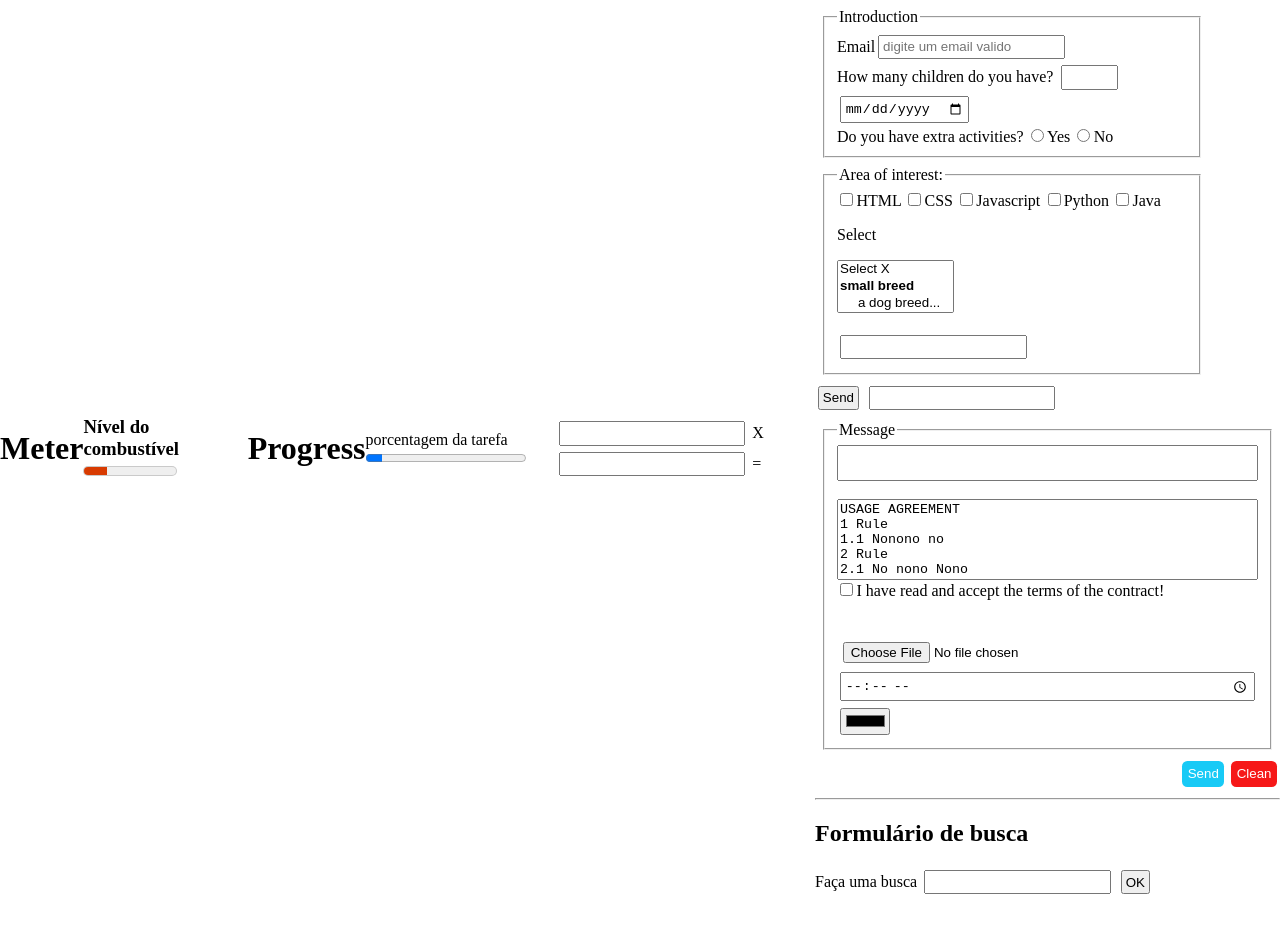
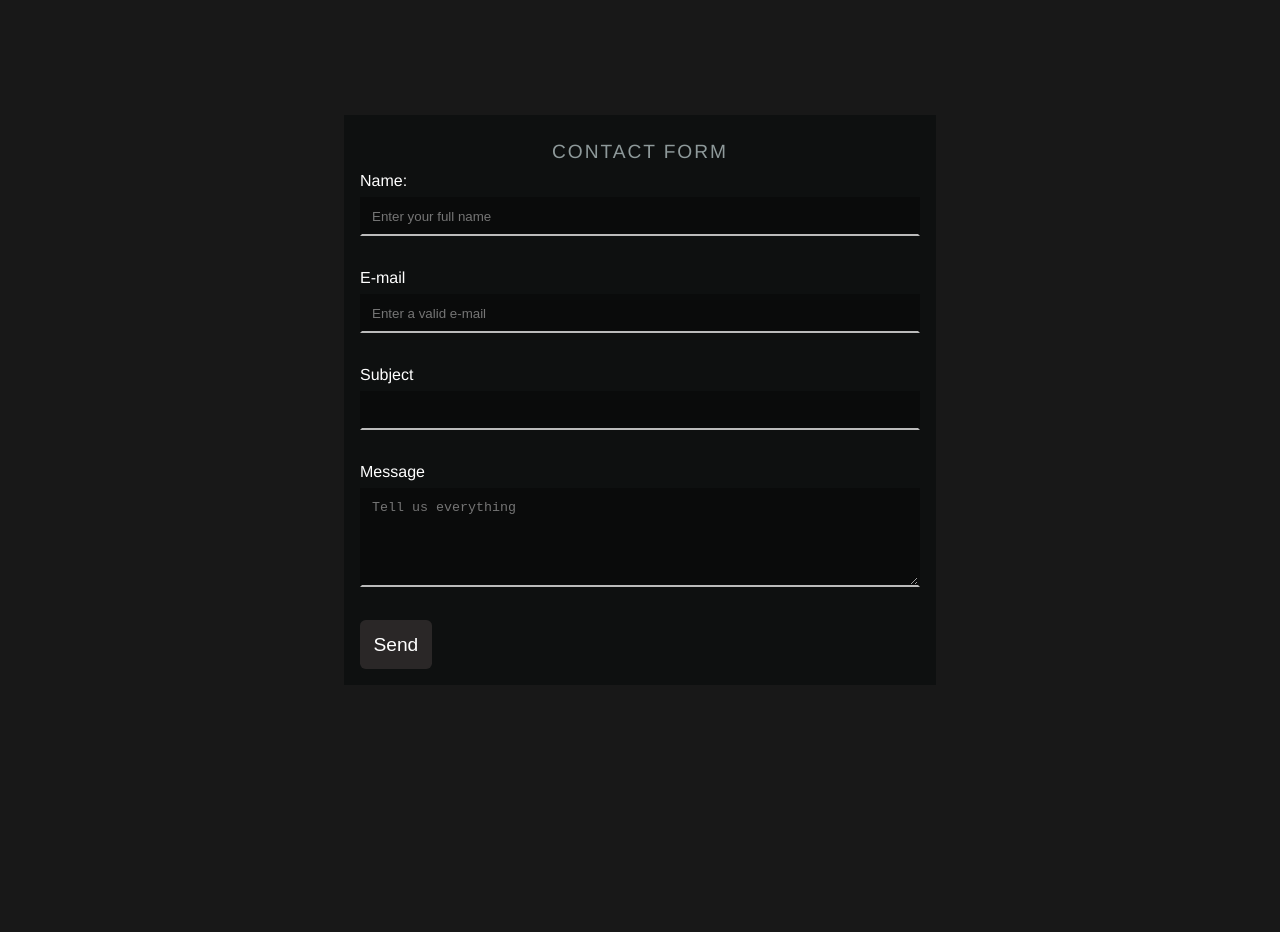
Before and after one commit to fcesarf80/Pets, a plain HTML site: page form.html in a window 1280 px wide. After the commit the page ends 800 px from the top, so only its background shows below. Drawn offline with Linux system fonts and the light colour scheme.

Commit message:
Contact Form
Contact Form

```diff
--- /dev/null
+++ b/css/contact.css
@@ -0,0 +1,93 @@
+html {
+    background-color: #181818;
+    font-family: "Helvetica Neue", Arial, sans-serif;
+    color: white;
+}
+
+body {
+    display: flex;
+    justify-content: center;
+    align-items: center;
+    min-height: 100vh;
+    margin: 0;
+}
+
+form {
+    width: 90%;
+    min-width: 28.125em;
+    max-width: 35em;
+    background-color: #0e1010;
+    padding: 1em;
+}
+
+fieldset {
+    border: none;
+    padding: 0;
+    margin: 0;
+}
+
+label,
+input,
+textarea {
+    display: block;
+    width: 100%;
+    box-sizing: border-box;
+}
+
+input,
+textarea {
+    background-color: rgba(0, 0, 0, .3);
+    border: 2px solid transparent;
+    border-bottom-color: #bbb;
+    padding: .75em;
+    margin: .5em 0 2.5em;
+    color: white;
+    outline: 0;
+}
+
+input:invalid,
+textarea:invalid {
+    /* background-color: red; */
+}
+
+/* input:valid,
+textarea:valid {
+    background-color: green;
+} */
+
+input:invalid:focus,
+textarea:invalid:focus {
+    border-bottom: 2px solid #ff000d;
+}
+
+input:valid:focus,
+textarea:valid:focus {
+    border-bottom: 2px solid #0ec72a;
+}
+
+input:focus,
+textarea:focus {
+    border-bottom: 2px solid #8e999a;
+    background-color: #2a2727;
+}
+
+
+legend {
+    padding: .5em;
+    text-align: center;
+    text-transform: uppercase;
+    font-size: 1.2em;
+    font-weight: 500;
+    letter-spacing: .1em;
+    color: #8e999a;
+}
+
+.btn {
+    background-color: #2a2727;
+    color:white;
+    cursor: pointer;
+    padding: .7em;
+    font-size: 1.2em;
+    border: none;
+    border-radius: .3em;
+}
--- a/form.html
+++ b/form.html
@@ -2,183 +2,33 @@
 <html lang="en">
 <head>
     <meta charset="UTF-8">
-    <title>Formulário</title>
-    <style>
-        body {
-            display: flex;
-            justify-content: center;
-            align-items: center;
-            min-height: 100vh;
-            margin: 0;
-            padding-bottom: 70vh;
-        }
+    <title>Login</title>
 
-        textarea {
-            resize: none;
-        }
+    <link rel="stylesheet" href="css/contact.css">
 
-        fieldset {
-            width: 21.875rem;
-            display: flex;
-            flex-direction: column;
-            justify-content: center;
-            /* align-items: right; */
-            margin: .5rem;
-        }
+    </head>
 
-        input {
-            margin: .2rem;
-            padding: .2em;
-        }
+<body>
 
-        .btn-1 {
-          margin-left: auto;
-          background-color: rgb(24, 202, 246);
-          color:white;
-          border: none;
-          cursor: pointer;
-          padding: .4em;
-          border-radius: .4em;
-}
+    <form action="">
+        <fieldset>
+            <legend>Contact Form</legend>
 
-        .btn-2 {
-          margin-left: auto;
-          background-color:rgb(246, 24, 24);
-          color:white;
-          border: none;
-          cursor: pointer;
-          padding: .4em;
-          border-radius: .4em;
-}
+            <label for="name">Name:</label>
+            <input type="text" id="name" name="name" required placeholder="Enter your full name">
 
-       .actions {
-          text-align: right;
-}
+            <label for="email">E-mail</label>
+            <input type="email" name="email" id="email" required placeholder="Enter a valid e-mail">
 
-.actions-left {
-          text-align: left;
-}
-    </style>
-</head>
-<body>
-    <h1>Meter</h1>
-    <h3><label for="combustivel">Nível do combustível</label>
-    <meter id="combustivel" min="0" max="100" low="30" high="90" value="25" optimum="95"></meter></h3>
+            <label for="subject">Subject</label>
+            <input type="text" id="subject" name="subject">
 
-    <h1>Progress</h1>
-<label>porcentagem da tarefa
-    <progress max="100" value="10">10%</progress>
-</label>
+            <label for="Message">Message</label>
+            <textarea name="message" id="message" rows="5" required maxlength="1000" minlength="20" placeholder="Tell us everything"></textarea>
 
-<form oninput="result.value= a.value * b.value">
-    <input type="number" name="a" id="a"> X
-    <input type="number" name="b" id="b"> =
-    <output name="result" for="a b"></output>
-
-</form>
-<br><br><br><br>
-    <form>
-        <fieldset>
-            <legend>Introduction</legend>
-            <label>Email<input type="email" name="Email" placeholder="digite um email valido"></label>
-            <label for="children">How many children do you have?
-            <input type="number" id="children" min="0" max="10"></label>
-            <label><input type="date" min="2025-01-15"></label>
-
-            <div>
-                <label>
-                    Do you have extra activities?
-                    <input type="radio" name="extra_activity" value="yes">Yes
-                </label>
-                <label>
-                   <input type="radio" name="extra_activity" value="no">No
-                </label>
-            </div>
-
+            <button type="submit" class="btn">Send</button>
         </fieldset>
-        <fieldset>
-          <legend>Area of interest:</legend>
-          <div>
-            <label><input type="checkbox" name="interest" value="html">HTML</label>
-            <label><input type="checkbox" name="interest" value="css">CSS</label>
-            <label><input type="checkbox" name="interest" value="javascript">Javascript</label>
-            <label><input type="checkbox" name="interest" value="python">Python</label>
-            <label><input type="checkbox" name="interest" value="java">Java</label>
-          </div>
-
-          <label><p>Select</p>
-
-            <select name="language"required multiple size="3">
-                <option value="">Select X</option>
-                <optgroup label="small breed">
-                    <option value="">a dog breed...</option>
-                    <option value="Bulldog">French Bulldog</option>
-                    <option value="Pomeranian">Pomeranian</option>
-                    <option value="Beagle">Beagle</option>
-                </optgroup>
-                <optgroup label="medium breed"></optgroup>
-                    <option value="Collie">Border Collie</option>
-                    <option value="Poodle">Poodle</option>
-                    <option value="Labrador">Labrador Retriever</option>
-                </optgroup>
-            </select>
-
-<br><br>
-<input type="text" list="linguagemList">
-    <datalist id="linguagemList">
-       <option value="White">
-       <option value="Black">
-       <option value="Red">
-       <option value="Green">
-       <option value="Yellow">
-       <option value="Blue">
-    </datalist>
-        </label>
-        </fieldset>
-
-        <input type="submit" value="Send">
-
-        <input type="text">
-
-        <fieldset>
-            <legend>Message</legend>
-            <textarea name="msg" cols="30"rows="2" maxlength="255">
-            </textarea>
-            <br>
-            <textarea cols="50" rows="5" readonly>
-USAGE AGREEMENT
-1 Rule
-1.1 Nonono no
-2 Rule
-2.1 No nono Nono
-            </textarea>
-            <label><input type="checkbox">I have read and accept the terms of the contract!</label>
-            <br><br>
-            <input type="file" value="send">
-        <input type="time" name="">
-        <input type="color">
-
-        </fieldset>
-
-        <div class="actions">
-            <input type="submit" value="Send" class="btn-1">
-            <input type="reset" value="Clean" class="btn-2">
-        </div>
-        <hr>
-<h2>Formulário de busca</h2>
-
-    <form action="https://www.google.com.br/search" method="get">
-        <label for="busca">Faça uma busca</label>
-        <input type="text" name="q" id="busca">
-        <input type="submit" value="OK">
     </form>
-
-
-
-    </form>
-
-
-
 
 </body>
 </html>
```
